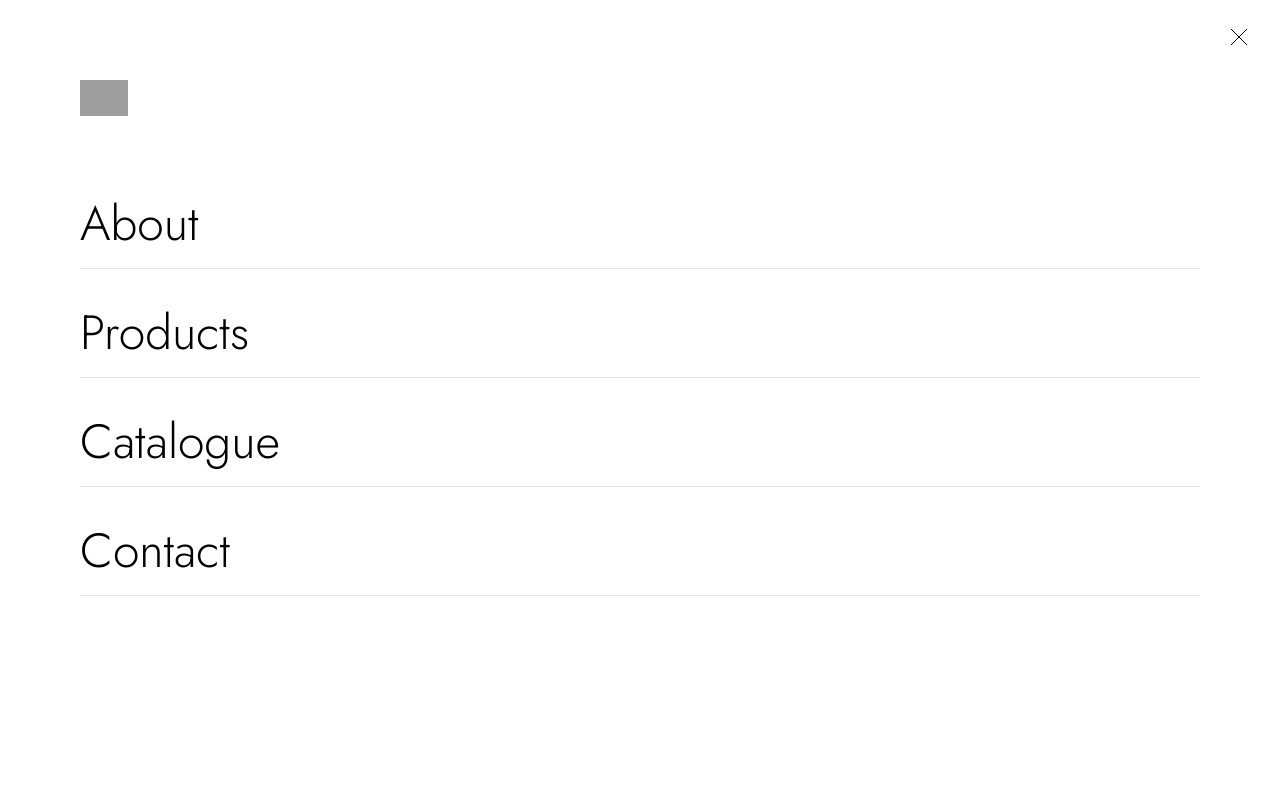
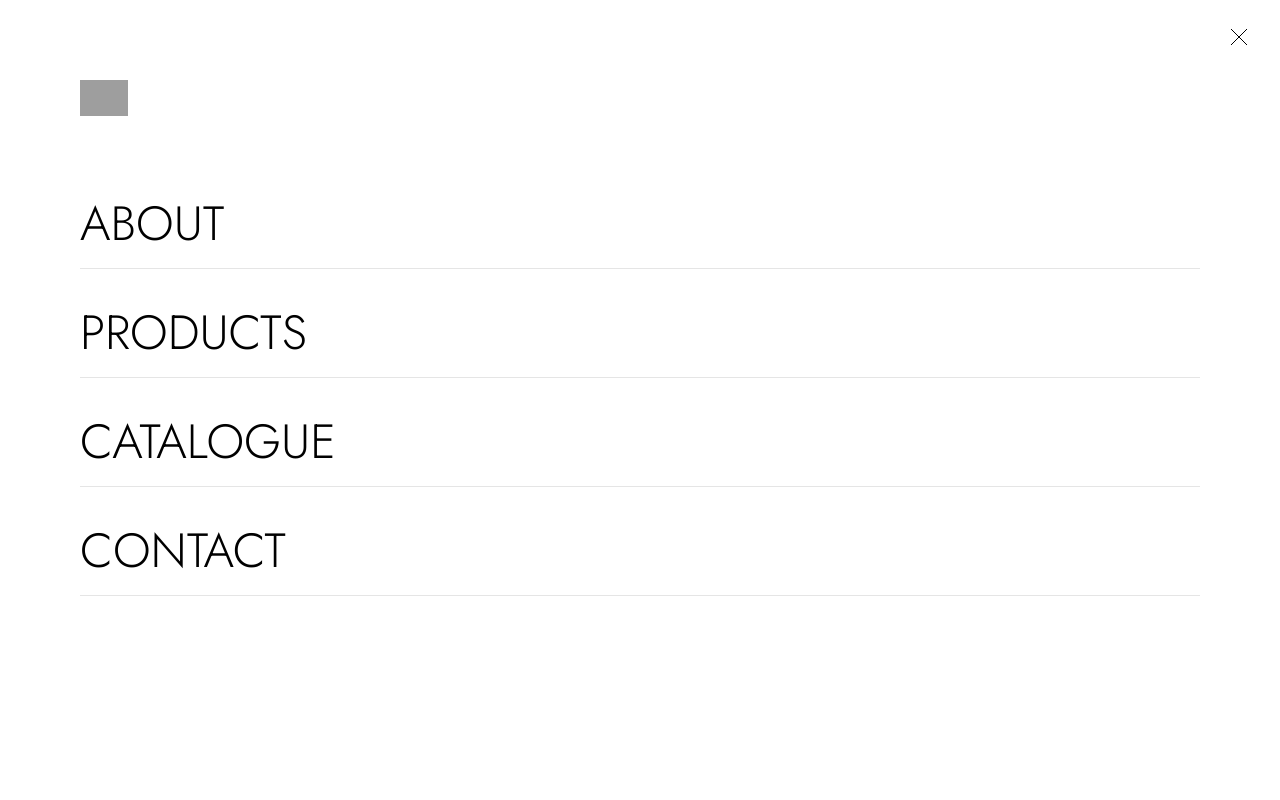
Before and after one commit to Railen-Laminers/Wel-Fragrance, a React (Vite) app in the folder frontend/: page / in a window 1280 px wide. Both pictures are taken after a click on the button 1212 px from the left and 40 px from the top of the page. Shown: the top 800 px of the page. Built offline with nearby package versions, Linux system fonts and the light colour scheme; grey boxes are pictures that could not be loaded; a web font is replaced by a local one.

Commit message:
Replace the motion in the nav and footer to use css

```diff
--- a/frontend/src/components/Footer.jsx
+++ b/frontend/src/components/Footer.jsx
@@ -1,10 +1,35 @@
-import React from 'react';
-import { motion } from 'framer-motion';
+import React, { useState, useEffect, useRef } from 'react';
 import { FaInstagram, FaFacebookF, FaTwitter } from 'react-icons/fa';
 import Container from './common/Container';
 import webLogo from '/webLogo.png';
 
-// ─── Fragrance name marquee (CSS-only, no JS) ──────────────────────────────
+// ─── Custom hook: element in viewport ──────────────────────────────────────
+const useInView = (options = {}) => {
+    const [isInView, setIsInView] = useState(false);
+    const ref = useRef(null);
+
+    useEffect(() => {
+        const observer = new IntersectionObserver(
+            ([entry]) => {
+                if (entry.isIntersecting) {
+                    setIsInView(true);
+                }
+            },
+            { threshold: 0.2, ...options }
+        );
+
+        const el = ref.current;
+        if (el) observer.observe(el);
+
+        return () => {
+            if (el) observer.unobserve(el);
+        };
+    }, [options]);
+
+    return { ref, isInView };
+};
+
+// ─── Fragrance name marquee (CSS-only) ──────────────────────────────────────
 const SCENTS = ['Jaime', 'Dorz', 'Rupert', 'Vian', 'Litz', 'Iluminare', 'Fely', 'Lenzki', 'Rei', 'Joe', 'Mar', 'Greg'];
 
 const ScentMarquee = () => (
@@ -13,7 +38,6 @@ const ScentMarquee = () => (
             className="flex w-max"
             style={{ animation: 'marqueeFwd 32s linear infinite' }}
         >
-            {/* Doubled for seamless loop */}
             {[...SCENTS, ...SCENTS].map((name, i) => (
                 <span key={i} className="flex items-center">
                     <span className="font-playfair italic font-light text-[13px] text-old-gold/35 tracking-[0.08em] px-8 whitespace-nowrap">
@@ -35,51 +59,55 @@ const ScentMarquee = () => (
     </div>
 );
 
-// ─── Social icon button ───────────────────────────────────────────────────
+// ─── Social icon button (no Framer Motion) ─────────────────────────────────
 const SocialBtn = ({ Icon, href, label }) => (
-    <motion.a
+    <a
         href={href}
         target={href.startsWith('http') ? '_blank' : undefined}
         rel={href.startsWith('http') ? 'noopener noreferrer' : undefined}
         aria-label={label}
-        whileHover={{ y: -2 }}
-        whileTap={{ scale: 0.93 }}
         className="
       w-9 h-9 border border-white/15 flex items-center justify-center
       text-white/50 hover:text-old-gold hover:border-old-gold/50
-            transition-colors duration-300
+      transition-all duration-300 ease-out
+      hover:-translate-y-0.5 active:scale-95
     "
     >
         <Icon size={13} />
-    </motion.a>
+    </a>
 );
 
-// ─── Footer ───────────────────────────────────────────────────────────────
+// ─── Footer ──────────────────────────────────────────────────────────────────
 const Footer = () => {
-    const exploreLinks  = ['About', 'Products', 'Catalogue', 'Contact'];
-    const supportLinks  = ['FAQ', 'Shipping', 'Returns'];
-    const legalLinks    = ['Privacy Policy', 'Terms of Service', 'Cookie Settings'];
+    const { ref, isInView } = useInView({ threshold: 0.1, triggerOnce: true });
+
+    const exploreLinks = ['About', 'Products', 'Catalogue', 'Contact'];
+    const supportLinks = ['FAQ', 'Shipping', 'Returns'];
+    const legalLinks = ['Privacy Policy', 'Terms of Service', 'Cookie Settings'];
+
+    // Stagger delays (in seconds) for each section
+    const delays = [0, 0.1, 0.2, 0.3]; // brand, explore, support, bottom bar
 
     return (
-        <motion.footer
-            initial={{ opacity: 0 }}
-            whileInView={{ opacity: 1 }}
-            viewport={{ once: true, margin: '-80px' }}
-            transition={{ duration: 0.9, ease: [0.22, 1, 0.36, 1] }}
-            className="bg-dark-teal"
-        >
-            {/* ── Scent name ticker ── */}
+        <footer ref={ref} className="bg-dark-teal">
             <ScentMarquee />
 
-            {/* ── Main grid ── */}
+            {/* ── Animated content (slides up with stagger) ── */}
             <Container className="pt-14 pb-0">
                 <div className="max-w-[1440px] mx-auto">
+                    {/* Grid columns */}
                     <div className="grid grid-cols-1 sm:grid-cols-2 lg:grid-cols-[2fr_1fr_1fr] gap-12 md:gap-16 pb-14 border-b border-old-gold/10">
 
-                        {/* ── Brand column ── */}
-                        <div>
+                        {/* Brand column – delay 0 */}
+                        <div
+                            className={`
+                transition-all duration-700 ease-[cubic-bezier(0.22,1,0.36,1)]
+                transform
+                ${isInView ? 'opacity-100 translate-y-0' : 'opacity-0 translate-y-6'}
+              `}
+                            style={{ transitionDelay: `${delays[0]}s` }}
+                        >
                             <div className="mb-6">
-                                {/* White logo on dark bg */}
                                 <img
                                     src={webLogo}
                                     alt="Wel Fragrance"
@@ -92,7 +120,6 @@ const Footer = () => {
                                 Crafted for those who know that true luxury whispers.
                             </p>
 
-                            {/* Contact snippet */}
                             <div className="space-y-2 mb-8">
                                 <a
                                     href="mailto:wel.fragrancecollection@gmail.com"
@@ -103,16 +130,22 @@ const Footer = () => {
                                 <p className="font-jost text-[12px] text-white/30">Philippines</p>
                             </div>
 
-                            {/* Socials */}
                             <div className="flex gap-3">
                                 <SocialBtn Icon={FaInstagram} href="https://instagram.com/Wel_FragranceCollection" label="Instagram" />
                                 <SocialBtn Icon={FaFacebookF} href="#" label="Facebook" />
-                                <SocialBtn Icon={FaTwitter}   href="#" label="Twitter" />
+                                <SocialBtn Icon={FaTwitter} href="#" label="Twitter" />
                             </div>
                         </div>
 
-                        {/* ── Explore column ── */}
-                        <div>
+                        {/* Explore column – delay 0.1s */}
+                        <div
+                            className={`
+                transition-all duration-700 ease-[cubic-bezier(0.22,1,0.36,1)]
+                transform
+                ${isInView ? 'opacity-100 translate-y-0' : 'opacity-0 translate-y-6'}
+              `}
+                            style={{ transitionDelay: `${delays[1]}s` }}
+                        >
                             <div className="font-jost text-[9px] tracking-[0.32em] text-old-gold uppercase mb-6">
                                 Explore
                             </div>
@@ -137,8 +170,15 @@ const Footer = () => {
                             </div>
                         </div>
 
-                        {/* ── Support column ── */}
-                        <div>
+                        {/* Support column – delay 0.2s */}
+                        <div
+                            className={`
+                transition-all duration-700 ease-[cubic-bezier(0.22,1,0.36,1)]
+                transform
+                ${isInView ? 'opacity-100 translate-y-0' : 'opacity-0 translate-y-6'}
+              `}
+                            style={{ transitionDelay: `${delays[2]}s` }}
+                        >
                             <div className="font-jost text-[9px] tracking-[0.32em] text-old-gold uppercase mb-6">
                                 Support
                             </div>
@@ -164,8 +204,16 @@ const Footer = () => {
                         </div>
                     </div>
 
-                    {/* ── Bottom bar ── */}
-                    <div className="flex flex-col sm:flex-row justify-between items-center py-6 gap-5">
+                    {/* Bottom bar – delay 0.3s */}
+                    <div
+                        className={`
+              flex flex-col sm:flex-row justify-between items-center py-6 gap-5
+              transition-all duration-700 ease-[cubic-bezier(0.22,1,0.36,1)]
+              transform
+              ${isInView ? 'opacity-100 translate-y-0' : 'opacity-0 translate-y-6'}
+            `}
+                        style={{ transitionDelay: `${delays[3]}s` }}
+                    >
                         <p className="font-jost text-[11px] text-white/25 tracking-[0.08em]">
                             © 2025 Wel Fragrance Collection. All rights reserved.
                         </p>
@@ -189,7 +237,7 @@ const Footer = () => {
                     </div>
                 </div>
             </Container>
-        </motion.footer>
+        </footer>
     );
 };
 
--- a/frontend/src/components/Nav.jsx
+++ b/frontend/src/components/Nav.jsx
@@ -1,11 +1,15 @@
 import React, { useState, useEffect } from 'react';
-import { motion, AnimatePresence } from 'framer-motion';
 import { IconMenu, IconClose } from './common/Icons';
 import webLogo from '/webLogo.png';
 
 const Nav = () => {
     const [scrolled, setScrolled] = useState(false);
     const [menuOpen, setMenuOpen] = useState(false);
+    const [mounted, setMounted] = useState(false);
+
+    useEffect(() => {
+        setMounted(true);
+    }, []);
 
     useEffect(() => {
         const fn = () => setScrolled(window.scrollY > 40);
@@ -13,15 +17,17 @@ const Nav = () => {
         return () => window.removeEventListener('scroll', fn);
     }, []);
 
-    const links = ['About', 'Products', 'Catalogue', 'Contact'];
+    const links = ['ABOUT', 'PRODUCTS', 'CATALOGUE', 'CONTACT'];
 
     return (
         <>
-            <motion.nav
-                initial={{ opacity: 0, y: -20 }}
-                animate={{ opacity: 1, y: 0 }}
-                transition={{ duration: 0.8, ease: 'easeOut' }}
-                className="fixed top-0 left-0 right-0 z-50 px-4 sm:px-8 h-20 flex items-center"
+            {/* ---- Navigation Bar ---- */}
+            <nav
+                className={`
+          fixed top-0 left-0 right-0 z-50 px-4 sm:px-8 h-20 flex items-center
+          transition-all duration-700 ease-out
+          ${mounted ? 'opacity-100 translate-y-0' : 'opacity-0 -translate-y-5'}
+        `}
             >
                 <div
                     className={`
@@ -44,16 +50,19 @@ const Nav = () => {
                         <IconMenu />
                     </button>
                 </div>
-            </motion.nav>
+            </nav>
 
-            <AnimatePresence>
-                {menuOpen && (
-                    <motion.div
-                        initial={{ opacity: 0 }}
-                        animate={{ opacity: 1 }}
-                        exit={{ opacity: 0 }}
-                        transition={{ duration: 0.4, ease: 'easeInOut' }}
-                        className="fixed inset-0 z-[100] bg-white dark:bg-dark-teal flex flex-col p-12 sm:p-18 md:p-20"
+            {/* ---- Full‑screen Menu Panel (slides only) ---- */}
+            <div
+                className={`
+          fixed inset-0 z-[100] bg-white dark:bg-dark-teal flex flex-col p-12 sm:p-18 md:p-20
+          transition-all duration-500 ease-out
+          transform
+          ${menuOpen
+                        ? 'opacity-100 translate-y-0 pointer-events-auto'
+                        : 'opacity-0 -translate-y-full pointer-events-none'
+                    }
+        `}
             >
                 <button
                     onClick={() => setMenuOpen(false)}
@@ -66,25 +75,25 @@ const Nav = () => {
                     <img src={webLogo} alt="Wel Fragrance" className="h-9 w-auto object-contain" />
                 </div>
 
-                        {links.map((l, i) => (
-                            <motion.a
+                {/* Links – no animation, just static */}
+                {links.map((l) => (
+                    <a
                         key={l}
                         href={`#${l.toLowerCase()}`}
-                                initial={{ opacity: 0, x: -20 }}
-                                animate={{ opacity: 1, x: 0 }}
-                                transition={{ delay: 0.1 + i * 0.08, ease: 'easeOut' }}
                         onClick={() => setMenuOpen(false)}
-                                className="group flex items-center gap-4 text-3xl sm:text-4xl md:text-5xl font-light text-black dark:text-white no-underline border-b border-black/10 dark:border-white/10 py-4 sm:py-5 mb-4 sm:mb-5 transition-colors hover:text-old-gold"
+                        className={`
+              group flex items-center gap-4 text-3xl sm:text-4xl md:text-5xl font-light
+              text-black dark:text-white no-underline border-b border-black/10 dark:border-white/10
+              py-4 sm:py-5 mb-4 sm:mb-5 transition-colors hover:text-old-gold
+            `}
                     >
                         {l}
                         <span className="text-xs tracking-[0.2em] text-old-gold/50 opacity-0 group-hover:opacity-100 transition-opacity duration-300 ml-3">
-                                    discover
+                            DISCOVER
                         </span>
-                            </motion.a>
+                    </a>
                 ))}
-                    </motion.div>
-                )}
-            </AnimatePresence>
+            </div>
         </>
     );
 };
```
Lines whose indentation alone changed are shown as unchanged.
